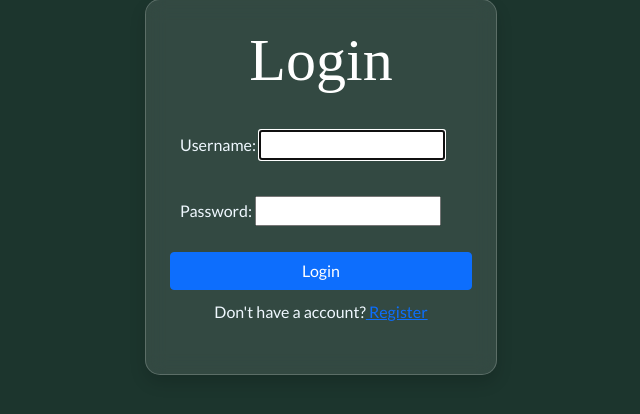
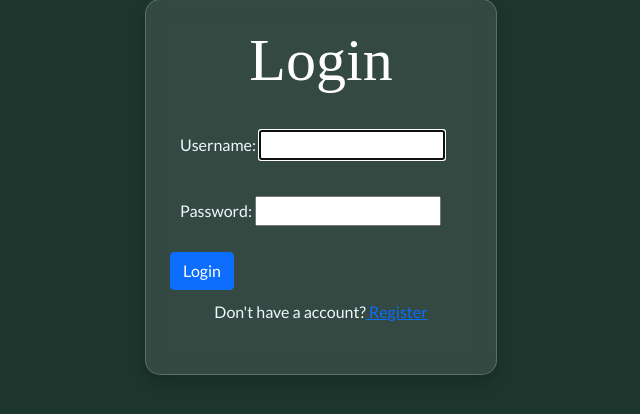
Before and after one commit to Turjo47/Todo-webApp, a Django app: page /login/ in a window 1280 px wide. Shown: the part 213-627 px from the top of the page, without its empty margins (319-959 px from the left). Run offline with Django 5.2, Linux system fonts and the light colour scheme; some web fonts are replaced.

Commit message:
buttonstyle

```diff
--- a/tasks/templates/tasks/login.html
+++ b/tasks/templates/tasks/login.html
@@ -8,7 +8,7 @@
         <form action="" method="POST">
             {% csrf_token %}
             {{form.as_p}}
-            <input type="submit" value="Login" class="btn btn-primary w-100">
+            <input type="submit" value="Login" class="btn btn-primary">
         </form>
     <p class="text-center">Don't have a account?<a href="{% url "register" %}"> Register</a></p>
     </div>
```
Also changed, not shown: db.sqlite3.
